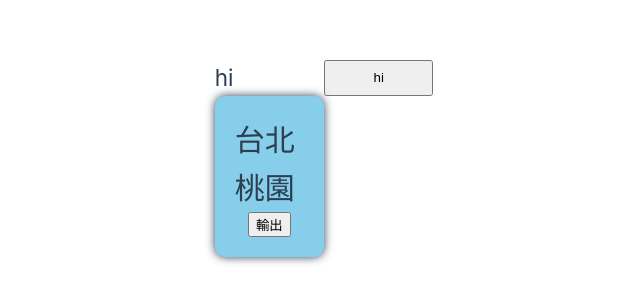
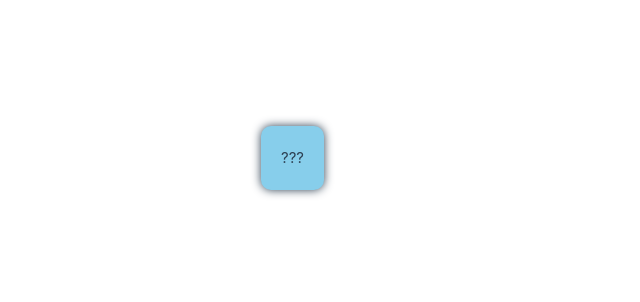
Before and after one commit to CuttleFish999/Vue, a Vue app: page / in a window 1280 px wide. Shown: the part 242-544 px from the top of the page, without its empty margins (316-956 px from the left). Built offline with nearby package versions, Linux system fonts and the light colour scheme.

Commit message:
typeScript

```diff
--- a/src/App.vue
+++ b/src/App.vue
@@ -1,20 +1,15 @@
 <template>
-  <h2 ref="title2">hi</h2>
-  <button @click="showLog">hi</button>
   <Person />
 </template>
 
 <script lang="ts" setup name="App">
-import Person from './components/Preson.vue'
-import {ref} from 'vue'
+  import Person from './components/Preson.vue'
 
 
-let title2 = ref()
 
 
-function showLog() {
-  console.log(title2.value)
-}
+
+
 </script>
 
 
--- a/src/components/Preson.vue
+++ b/src/components/Preson.vue
@@ -1,25 +1,15 @@
 <template>
     <div class="person">
-       <h1 ref="title2">台北</h1>
-       <h1 id="title2">桃園</h1>
-
-       <button @click="showLog">輸出</button>
+        ???
     </div>
 </template>
 
 
 
 <script setup lang="ts" name="Person">
-import { ref, watch , watchEffect } from 'vue'
+    import {type  PersonInter} from '@/types'
 
-let title2 = ref()
-
-
-function showLog(){
-    console.log(title2.value)
-}
-
-
+    let person:PersonInter = {id:'123' , name:'222',age:20}
 </script>
 
 
--- /dev/null
+++ b/src/types/index.ts
@@ -0,0 +1,5 @@
+export interface PersonInter{
+    id:string,
+    name:string,
+    age:number
+}
```
